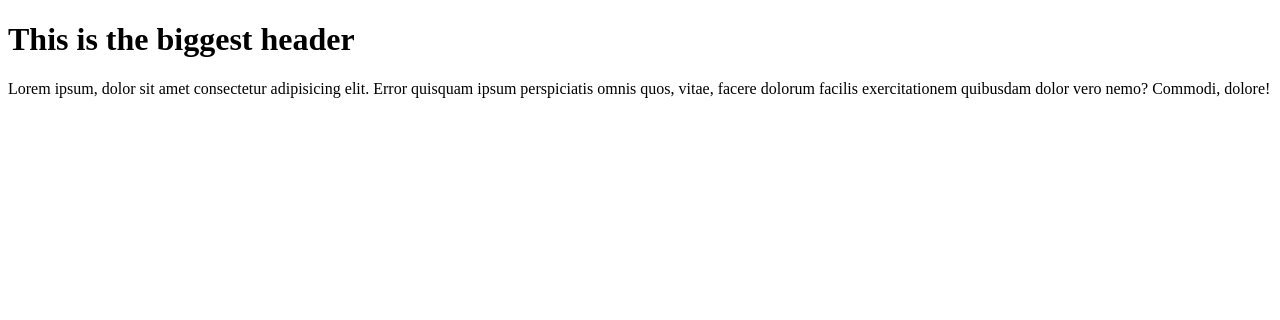
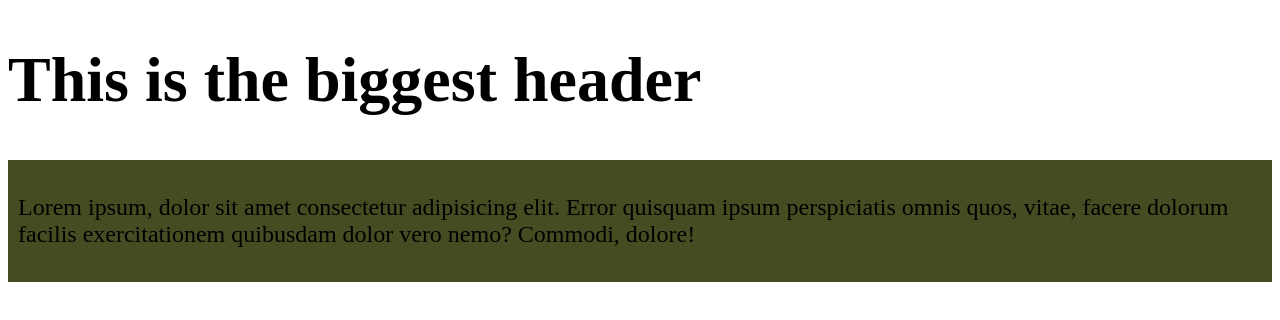
Before and after one commit to Joshim-Uddin/branch-create, a plain HTML site: page index.html in a window 1280 px wide. Drawn offline with Linux system fonts and the light colour scheme.

Commit message:
This is first commit from branch

```diff
--- a/index.html
+++ b/index.html
@@ -5,10 +5,11 @@
     <meta http-equiv="X-UA-Compatible" content="IE=edge">
     <meta name="viewport" content="width=device-width, initial-scale=1.0">
     <title>Branch Practice of Git</title>
+    <link rel="stylesheet" href="style.css">
 </head>
 <body>
-    <div class="conatiner">
-        <h1>This is the biggest header</h1>
+    <h1>This is the biggest header</h1>
+    <div class="container">
         <p>Lorem ipsum, dolor sit amet consectetur adipisicing elit. Error quisquam ipsum perspiciatis omnis quos, vitae, facere dolorum facilis exercitationem quibusdam dolor vero nemo? Commodi, dolore!</p>
     </div>
 
--- a/style.css
+++ b/style.css
@@ -1,3 +1,10 @@
 .container{
     background-color: #454c22;
+    min-height: 40px;
+    padding: 10px;
+    margin: 0 auto;
+    font-size: 1.5rem;
 }
+h1{
+    font-size: 4rem;
+}
```
